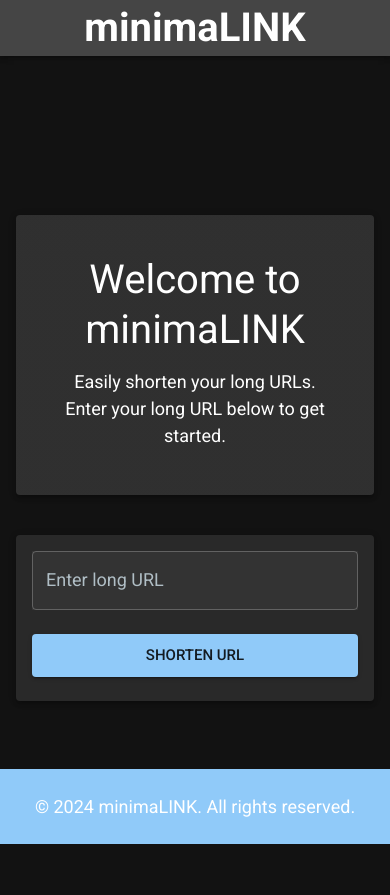
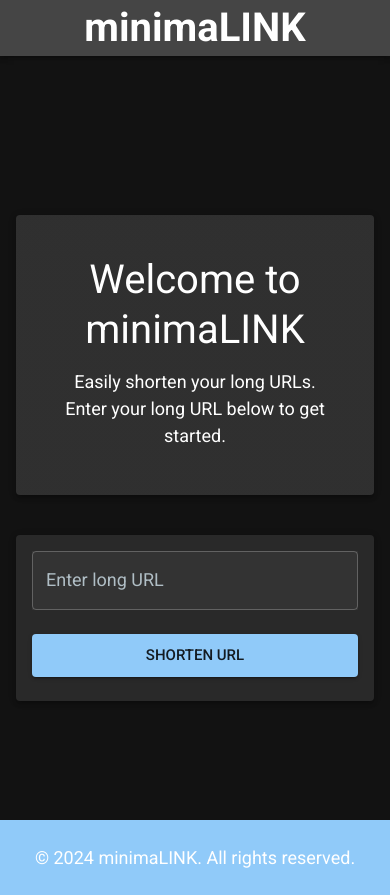
Before and after one commit to raghavg27/minimaLINK, a React (Create React App) app in the folder frontend/: page / in a window 390 px wide. Before the commit the page ends 844 px from the top, so only its background shows below. Built offline with nearby package versions, Linux system fonts and the light colour scheme; the HTML template or start-up script is replaced by a standard one.

Commit message:
fixed mobile vieww

```diff
--- a/frontend/src/components/Footer.js
+++ b/frontend/src/components/Footer.js
@@ -9,7 +9,6 @@ function Footer() {
       textAlign="center"
       bgcolor="primary.main"
       color="text.primary"
-      sx={{ position: 'fixed', bottom: 0, left: 0, right: 0 }}
     >
       <Typography variant="body1">
         © 2024 minimaLINK. All rights reserved.
```
Also changed, not shown: 2 other files (tests, documents, lock files or other folders).
